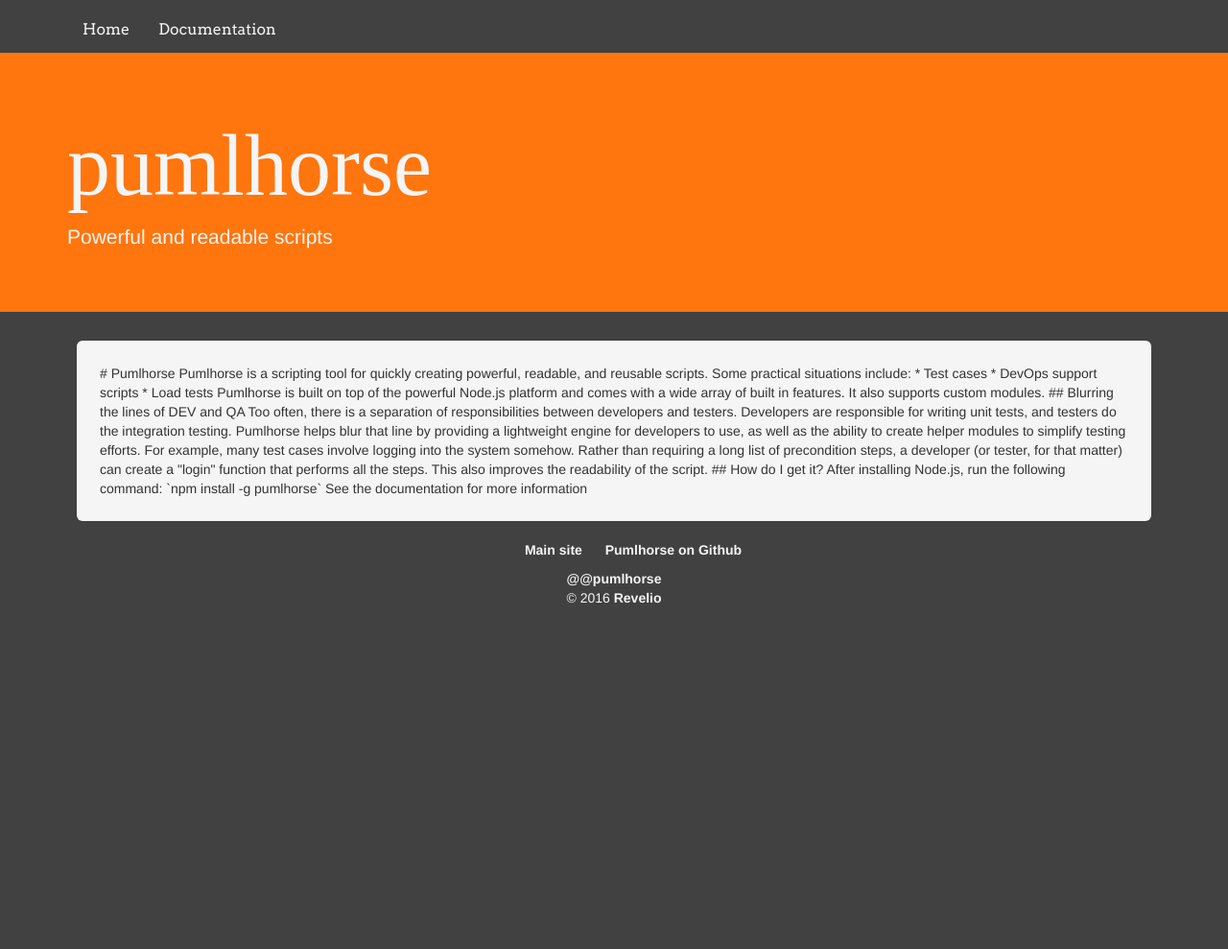
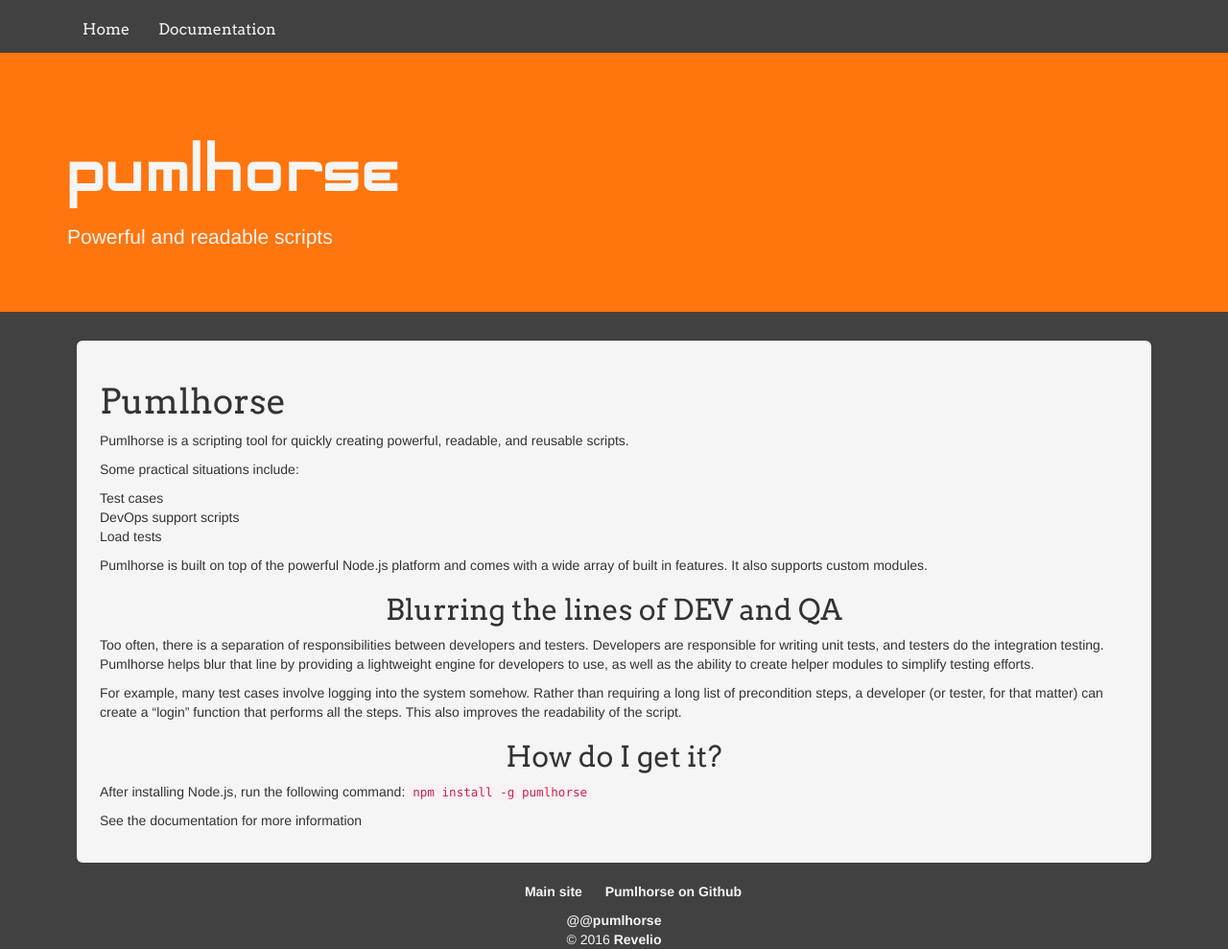
Before and after one commit to pumlhorse/pumlhorse.github.io, a Jekyll site: the page built from index.md, in a window 1280 px wide. Shown: the whole page at 96% size. Built offline with Jekyll 4.4.1, drawn with Linux system fonts in a browser that asks for light colours; nearby versions of some CDN libraries; some web fonts are replaced; before the commit the page ends 900 px from its top, so only the background shows below that.

Commit message:
Fixed layout Added font

```diff
--- /dev/null
+++ b/_layouts/singleBox.html
@@ -0,0 +1,7 @@
+---
+layout: default
+---
+
+<div class="box">
+    {{ content }}
+</div>
--- a/index.md
+++ b/index.md
@@ -1,9 +1,8 @@
 ---
 title: Pumlhorse
-layout: default
+layout: singleBox
 ---
 
-<div class="box">
 
 # Pumlhorse
 Pumlhorse is a scripting tool for quickly creating powerful, readable, and reusable scripts.
@@ -31,5 +30,3 @@
 `npm install -g pumlhorse`
 
 See the documentation for more information
-
-</div>
```
Also changed, not shown: fonts/SHOOVN__.TTF (added).
